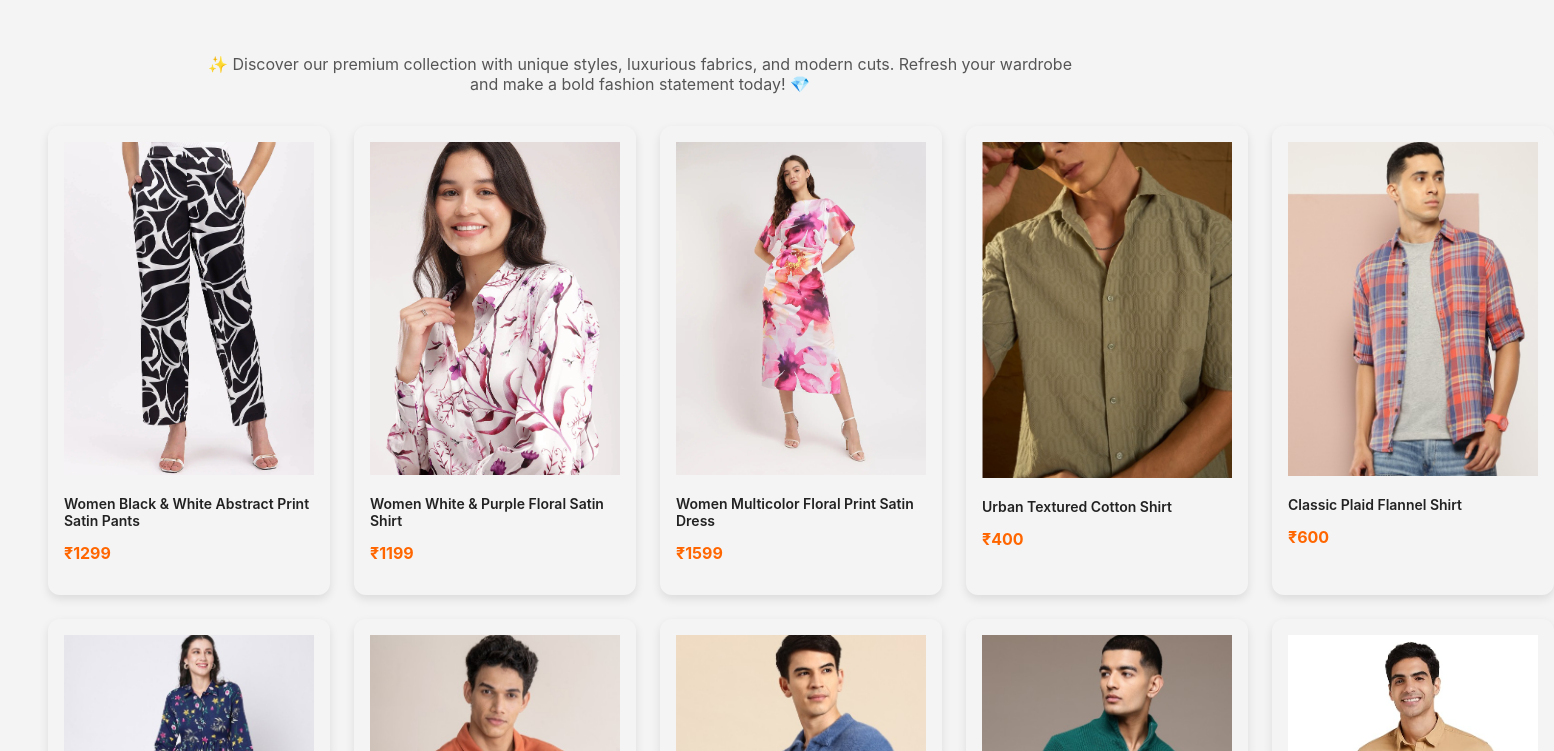
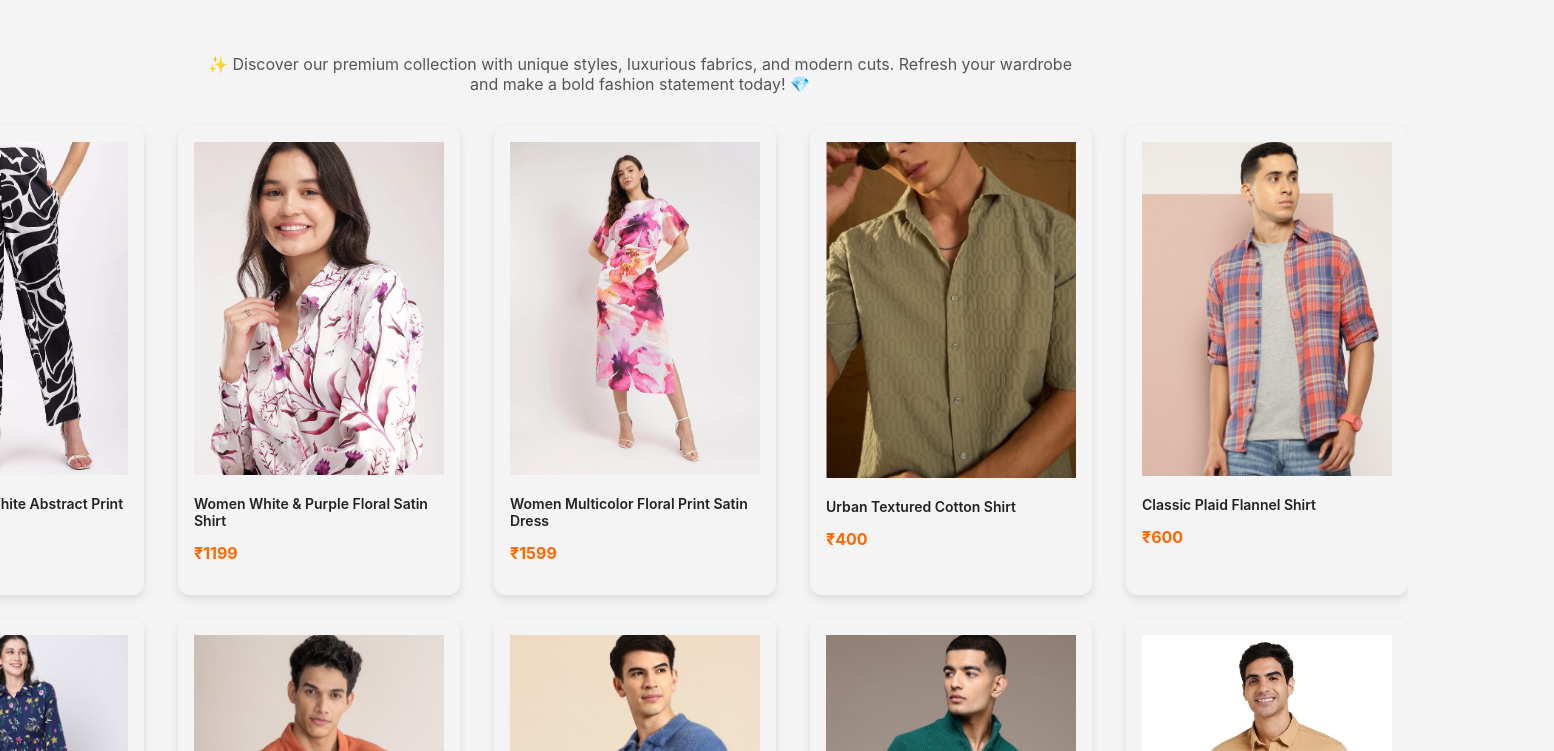
Before and after one commit to Shivayogi612/final-project-, a React (Vite) app in the folder frontend/: page / in a window 1280 px wide. Shown: the part 1005-1756 px from the top of the page, 1554 px wide, since content can reach past the window. Built offline with nearby package versions, Linux system fonts and the light colour scheme; no server answers.

Commit message:
Update LatestCollection.css

```diff
--- a/frontend/src/components/LatestCollection.css
+++ b/frontend/src/components/LatestCollection.css
@@ -29,6 +29,9 @@
   display: grid;
   grid-template-columns: repeat(2, 1fr);
   gap: 1.5rem;
+  justify-content: center; /* Centers the grid */
+  margin: 0 auto; /* Centers everything */
+  max-width: 90%;
 }
 
 @media (min-width: 768px) {
@@ -54,6 +57,7 @@
   position: relative;
   text-align: center;
   cursor: pointer;
+  margin-right: 10px; /* Prevents right side overflow */
 }
 
 .productitem:hover {
```
